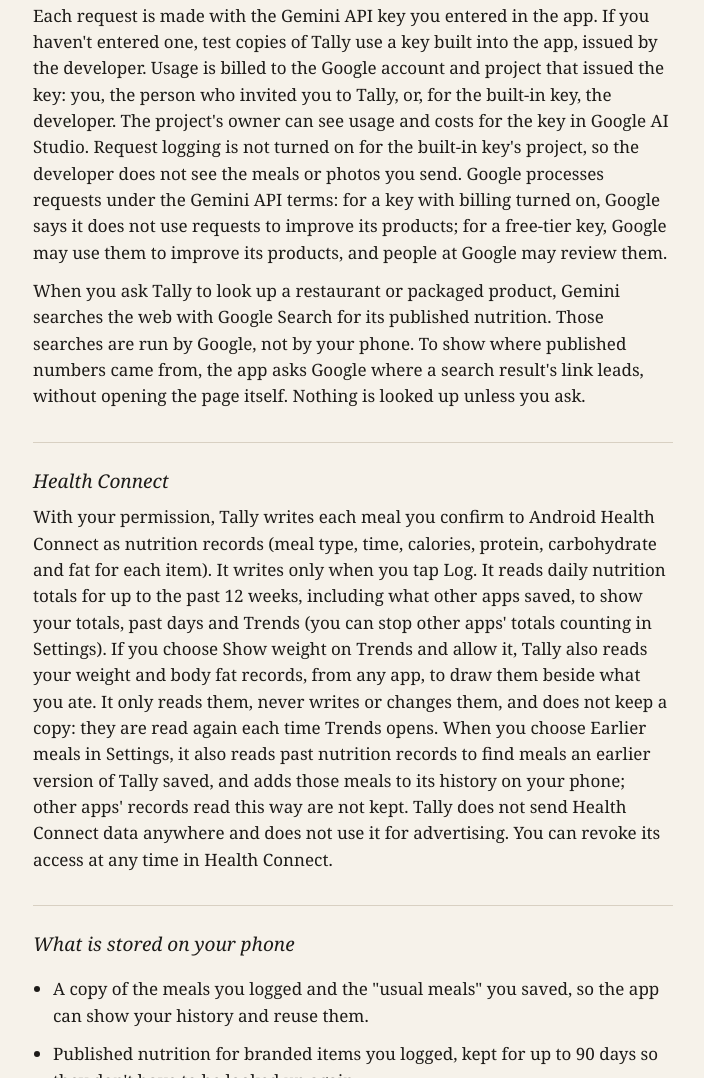
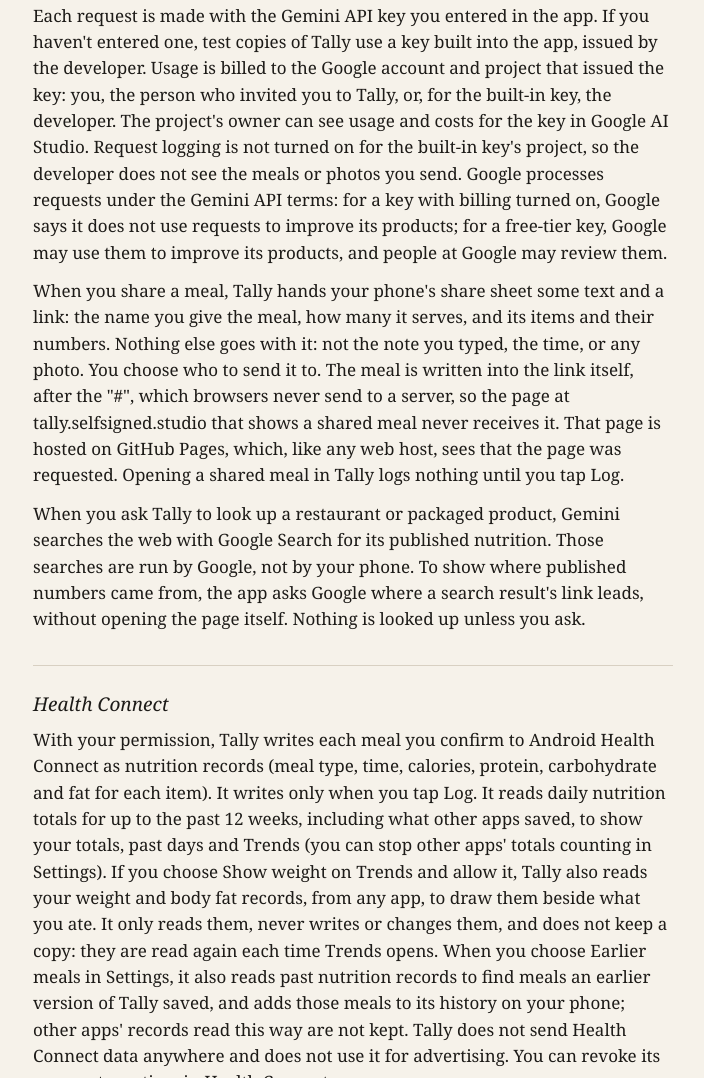
Before and after one commit to SelfSignedStudio/tally-site, a plain HTML site: page privacy/index.html in a window 1280 px wide. Shown: the part 927-2005 px from the top of the page, without its empty margins (287-991 px from the left). Drawn offline with Linux system fonts and the light colour scheme.

Commit message:
Privacy policy: what sharing a meal sends

```diff
--- a/privacy/index.html
+++ b/privacy/index.html
@@ -33,6 +33,7 @@
   </ul>
   <p>Once a week, on the first time you open Tally in a new week, it also sends a summary of the week before, so Gemini can word the weekly review: each day's calorie and protein totals, the foods you logged most and their totals, when in the day you ate, your goals if you set them, the name and protein of your highest-protein usual meal, and, if you let Trends read weight from Health Connect, your average weight at the start and end of the week. Tally works out every number on your phone; Gemini only chooses what to mention and how to word it. The review is kept on your phone. No summary is sent for a week with fewer than three logged days.</p>
   <p>Each request is made with the Gemini API key you entered in the app. If you haven't entered one, test copies of Tally use a key built into the app, issued by the developer. Usage is billed to the Google account and project that issued the key: you, the person who invited you to Tally, or, for the built-in key, the developer. The project's owner can see usage and costs for the key in Google AI Studio. Request logging is not turned on for the built-in key's project, so the developer does not see the meals or photos you send. Google processes requests under the Gemini API terms: for a key with billing turned on, Google says it does not use requests to improve its products; for a free-tier key, Google may use them to improve its products, and people at Google may review them.</p>
+  <p>When you share a meal, Tally hands your phone's share sheet some text and a link: the name you give the meal, how many it serves, and its items and their numbers. Nothing else goes with it: not the note you typed, the time, or any photo. You choose who to send it to. The meal is written into the link itself, after the "#", which browsers never send to a server, so the page at tally.selfsigned.studio that shows a shared meal never receives it. That page is hosted on GitHub Pages, which, like any web host, sees that the page was requested. Opening a shared meal in Tally logs nothing until you tap Log.</p>
   <p>When you ask Tally to look up a restaurant or packaged product, Gemini searches the web with Google Search for its published nutrition. Those searches are run by Google, not by your phone. To show where published numbers came from, the app asks Google where a search result's link leads, without opening the page itself. Nothing is looked up unless you ask.</p>
 
   <h2>Health Connect</h2>
```
